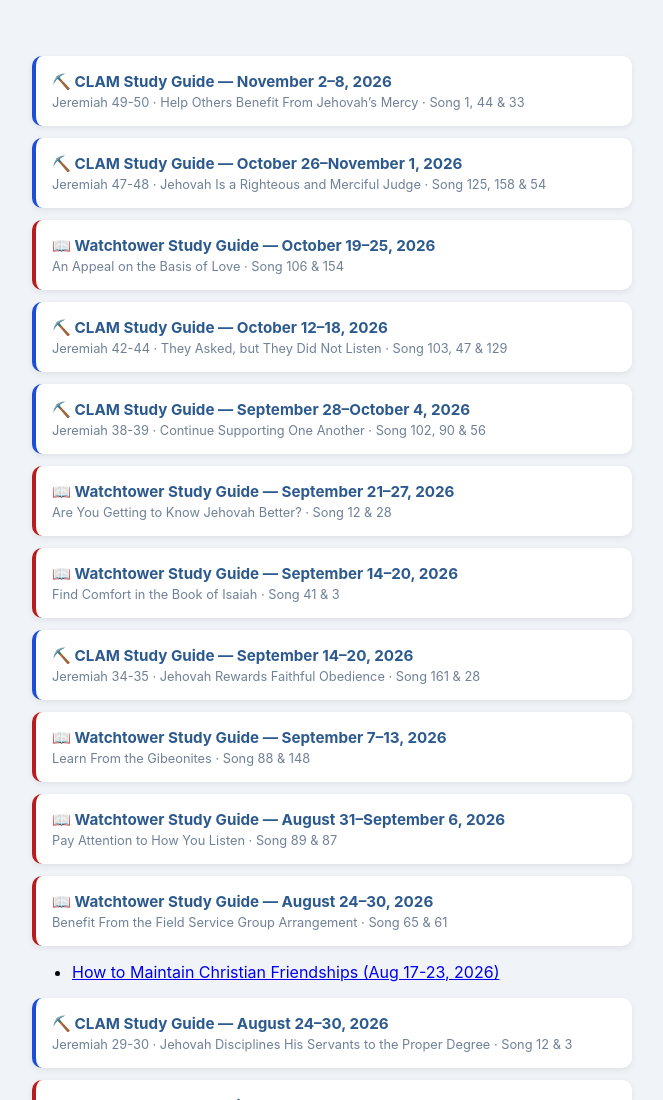
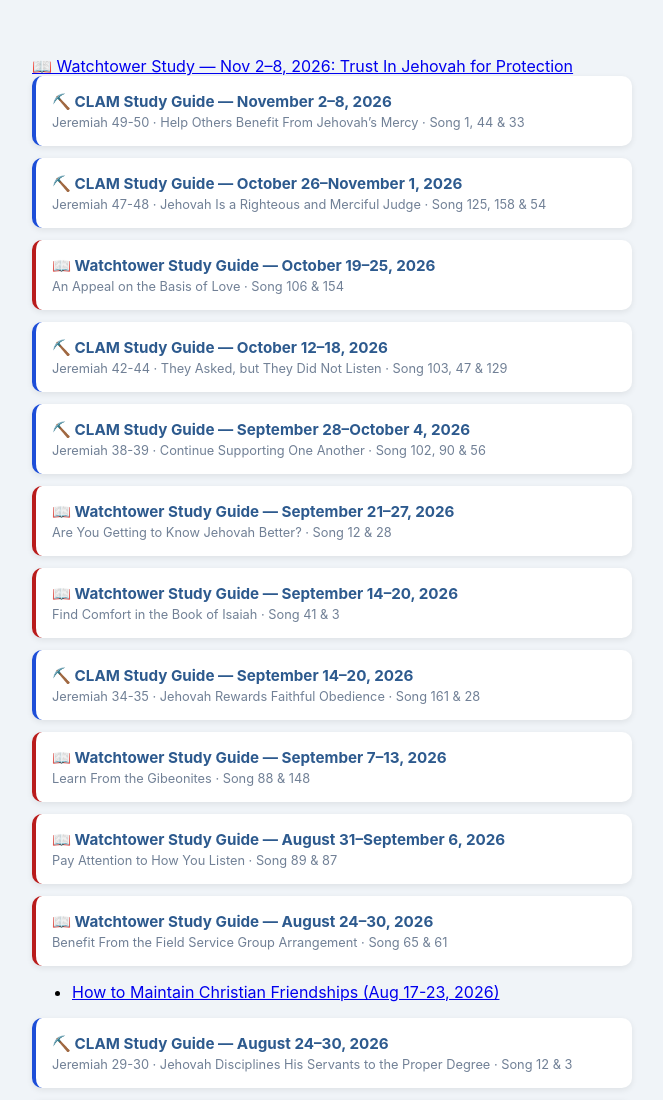
Before and after one commit to slebiz23-ux/jw-study-guides, a plain HTML site: page index.html in a window 1280 px wide. Shown: the top 1100 px of the page, without its empty margins (308-971 px from the left). Drawn offline with Linux system fonts and the light colour scheme.

Commit message:
Add Nov 8, 2026 guide to index

```diff
--- a/index.html
+++ b/index.html
@@ -15,6 +15,8 @@ h1 { color: #1a365d; font-size: 1.4rem; }
 </style>
 </head>
 <body>
+<div class="card"><a href="WT_Study_Guide_Nov-2-8_2026.html">📖 Watchtower Study — Nov 2–8, 2026: Trust In Jehovah for Protection</a></div>
+
 
 <a href="CLAM_Study_Guide_November-2-8_2026.html" class="guide-card" style="border-left:4px solid #1d4ed8;">
   <div class="guide-title">⛏️ CLAM Study Guide — November 2–8, 2026</div>
```
